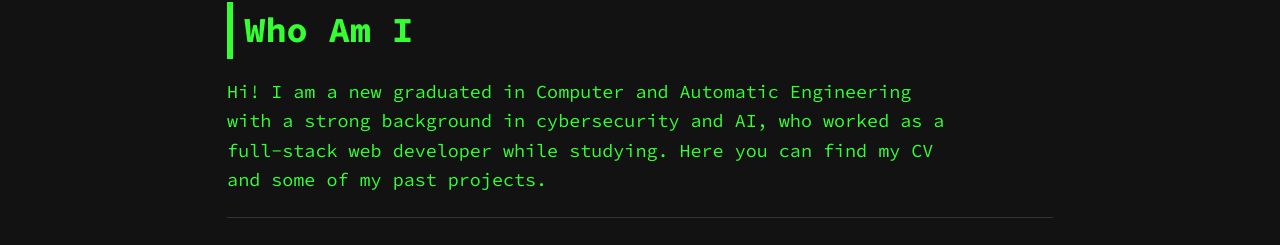
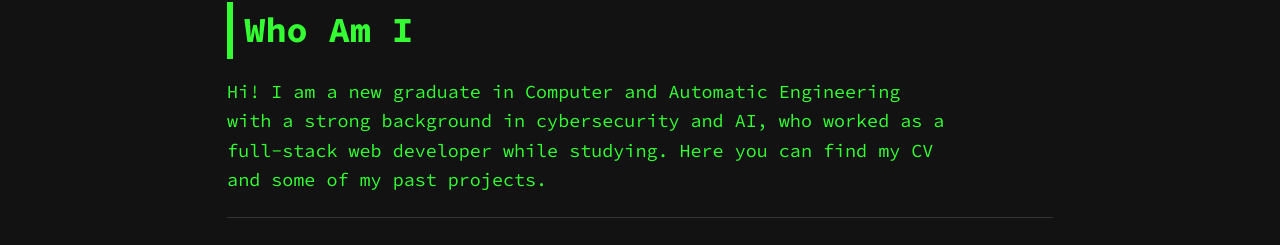
Before and after one commit to Kelfx/kelfx.github.io, a plain HTML site: page index.html in a window 1280 px wide. Shown: the part 127-372 px from the top of the page. Drawn offline with Linux system fonts and the light colour scheme.

Commit message:
Update index.html
Signed-off-by: Kelfx <103377096+Kelfx@users.noreply.github.com>

```diff
--- a/index.html
+++ b/index.html
@@ -334,7 +334,7 @@
 <main>
   <section id="intro" tabindex="0">
     <h2>Who Am I</h2>
-    <p>Hi! I am a new graduated in Computer and Automatic Engineering with a strong background in cybersecurity and AI, who worked as a full-stack web developer while studying. Here you can find my CV and some of my past projects.</p>
+    <p>Hi! I am a new graduate in Computer and Automatic Engineering with a strong background in cybersecurity and AI, who worked as a full-stack web developer while studying. Here you can find my CV and some of my past projects.</p>
   </section>
   <section id="cv" tabindex="0">
     <h2>Curriculum Vitae</h2>
```
